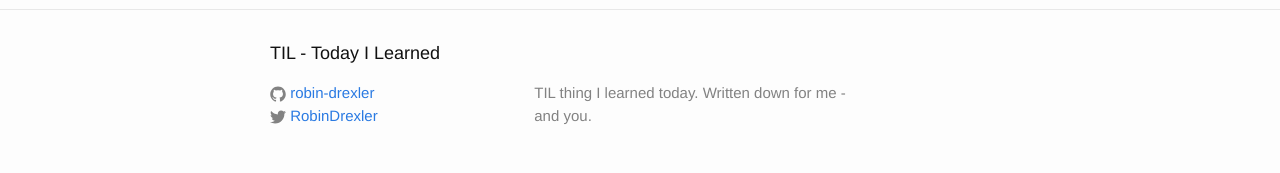
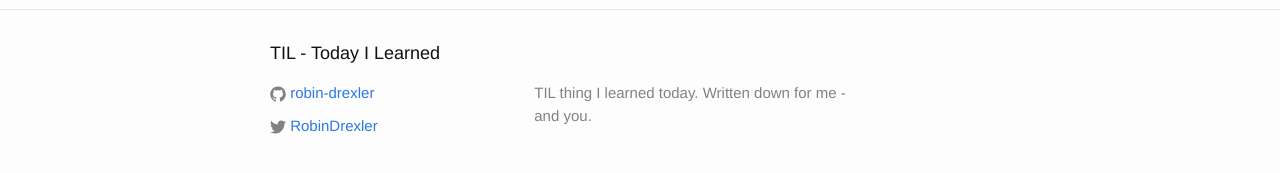
Before and after one commit to robin-drexler/til, a Jekyll site: the page built from index.html, in a window 1280 px wide. Shown: the part 557-730 px from the top of the page. Built offline with Jekyll 4.4.1, drawn with Linux system fonts in a browser that asks for light colours.

Commit message:
margin for social list items for better tapping in mobile

```diff
--- a/_sass/_layout.scss
+++ b/_sass/_layout.scss
@@ -105,6 +105,9 @@
 .social-media-list {
     list-style: none;
     margin-left: 0;
+}
+.social-media-list li {
+    margin-bottom: 10px;
 }
 
 .footer-col-wrapper {
```
